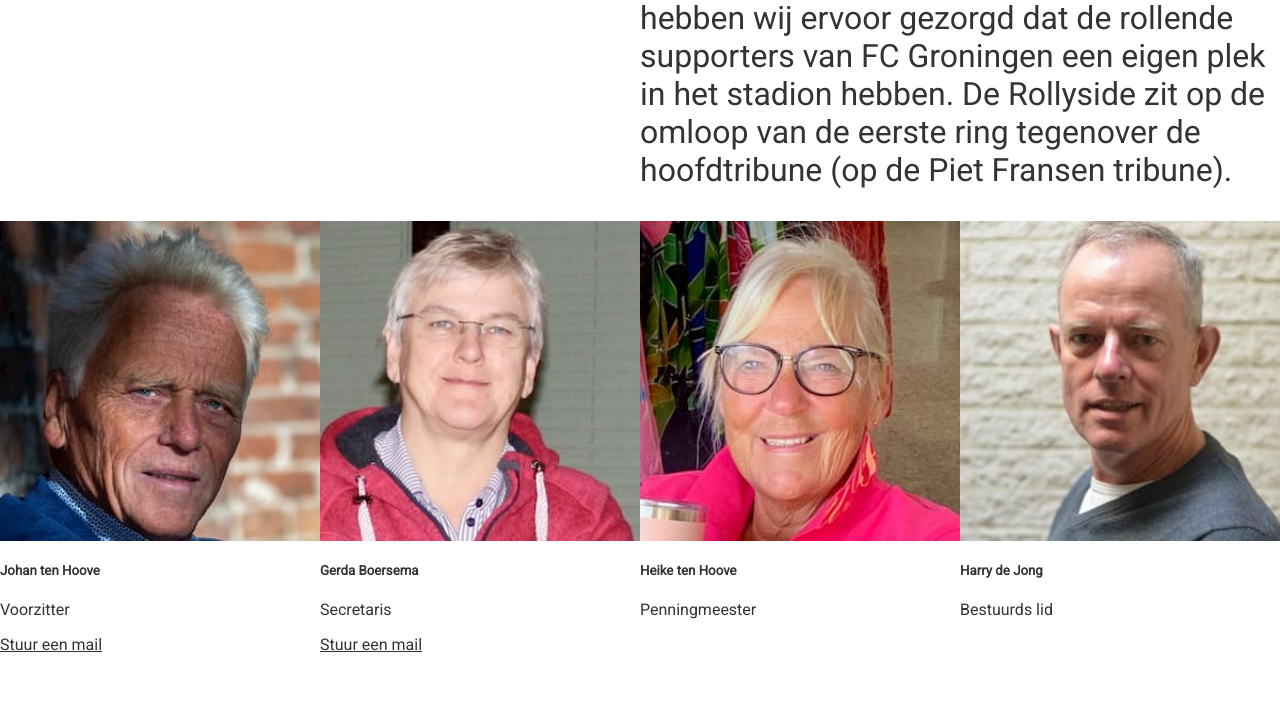
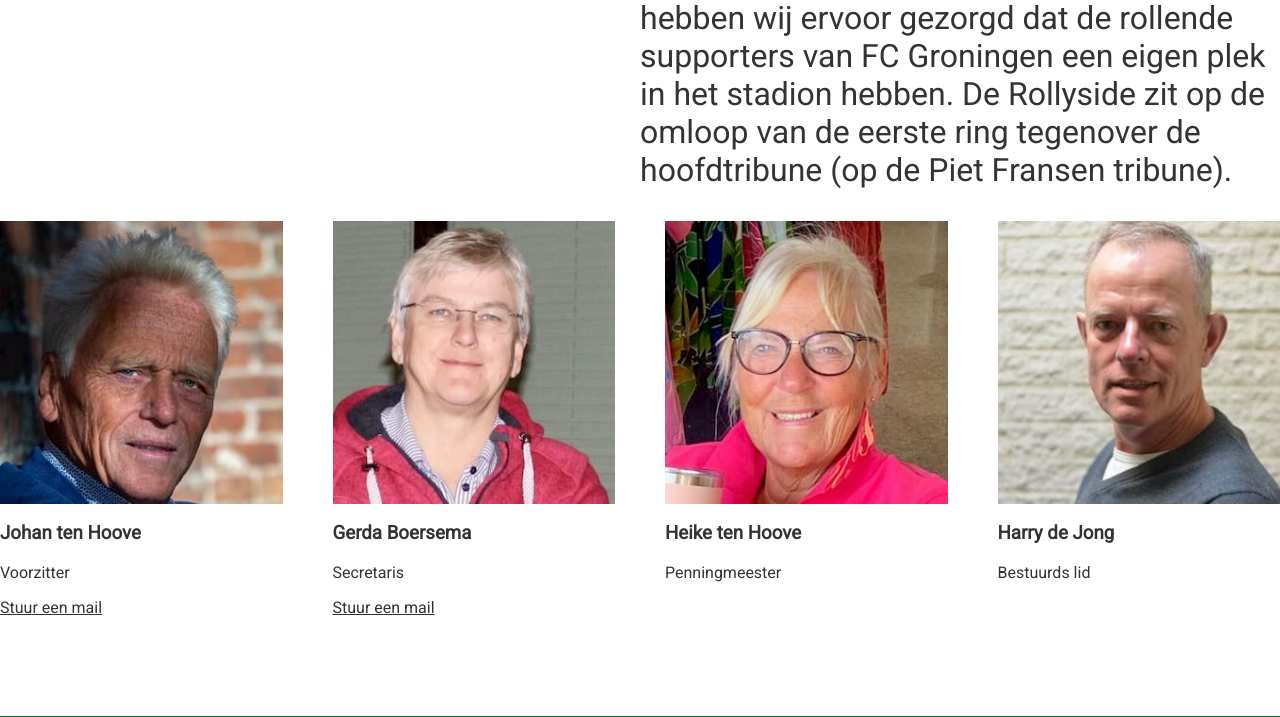
Before and after one commit to DG3-Rollyside/rollyside, a PHP site: page /bestuur.php in a window 1280 px wide. Shown: the part 1141-1858 px from the top of the page. Run offline with PHP 8.4, Linux system fonts and the light colour scheme; style sheets or scripts are compiled from the project's sources.

Commit message:
margins carousel

```diff
--- a/bestuur.php
+++ b/bestuur.php
@@ -1,5 +1,5 @@
  <!DOCTYPE html>
- <html lang="en">
+ <html lang="nl">
 
  <head>
      <meta charset="utf-8" />
@@ -84,34 +84,34 @@
                  <div class="owl-carousel">
                      <div class="bestuurs_lid">
                          <img src="./img/bestuurs_leden/johan.jpg" alt="Johan ten Hoove">
-                         <h5 class="name">Johan ten Hoove</h5>
+                         <h3 class="name">Johan ten Hoove</h3>
                          <p>Voorzitter</p>
                          <a href="mailto:johantenhoove@rollyside.nl">Stuur een mail</a>
                      </div>
 
                      <div class="bestuurs_lid">
                          <img src="./img/bestuurs_leden/gerda.jpg" alt="Gerda Boersema">
-                         <h5 class="name">Gerda Boersema</h5>
+                         <h3 class="name">Gerda Boersema</h3>
                          <p>Secretaris</p>
                          <a href="mailto:gerdaboersema@rollyside.nl">Stuur een mail</a>
                      </div>
 
                      <div class="bestuurs_lid">
                          <img src="./img/bestuurs_leden/heike.jpg" alt="Heike ten Hoove">
-                         <h5 class="name">Heike ten Hoove</h5>
+                         <h3 class="name">Heike ten Hoove</h3>
                          <p>Penningmeester</p>
 
                      </div>
 
                      <div class="bestuurs_lid">
                          <img src="./img/bestuurs_leden/harry.jpg" alt="Harry de Jong">
-                         <h5 class="name">Harry de Jong</h5>
+                         <h3 class="name">Harry de Jong</h3>
                          <p>Bestuurds lid</p>
                      </div>
 
                      <div class="bestuurs_lid">
                          <img src="./img/bestuurs_leden/lars.jpg" alt="Lars Mulderije">
-                         <h5 class="name">Lars Mulderije</h5>
+                         <h3 class="name">Lars Mulderije</h3>
                          <p>Bestuurs lid</p>
                      </div>
                  </div>
@@ -143,10 +143,12 @@
              </section>
              <section>
                  <form>
-                     <input type="text" placeholder="Naam" class="contact-form" name="naam" />
-                     <input type="text" placeholder="Email" class="contact-form" name="email" />
-                     <textarea placeholder="Bericht"></textarea>
-                     <input type="submit" value="Verstuur" class="submit">
+                     <input type="text" placeholder="Naam" class="contact-form" name="naam"
+                         aria-label="Naam Contact formulier" />
+                     <input type="text" placeholder="Email" class="contact-form" name="email"
+                         aria-label="Email contact formulier" />
+                     <textarea placeholder="Bericht" aria-label="bericht contact formulier"></textarea>
+                     <input type="submit" value="Verstuur" class="submit" aria-label="verstuur bericht">
                  </form>
              </section>
          </div>
@@ -156,6 +158,8 @@
      <script>
      $(".owl-carousel").owlCarousel({
          items: 4,
+         dots: !0,
+         margin: 50,
          responsive: {
              0: {
                  items: 1
@@ -168,6 +172,10 @@
              }
          }
      });
+
+     $(".owl-dot").map((i, elem)=> {
+            $(elem).attr("aria-label", `Carousel navigatie ${i}`);
+        });
 
      function openMobileMenu() {
          let menu = document.getElementsByTagName("mobile-nav")[0];
--- a/css/bestuur.scss
+++ b/css/bestuur.scss
@@ -4,19 +4,33 @@
     }
 
     .wrapper {
+        padding: 0px 20px;
         margin: 80px auto;
         .split-2 {
             display: grid;
             grid-template-columns: 1fr 1fr;
 
             h1 {
-                font-size: 6em;
+                margin: auto 0px;
+                margin-left: 80px;
+                font-size: 5.5em;
             }
 
             p{
-                font-size: 2em;
+                font-size: 1.75em;
+                margin-bottom: 50px;
             }
         }
+        .owl-carousel {
+            background-color: #f3f3f3;
+            padding: 80px;
+        }
+
     }
 
 }
+
+@media screen and (max-width: 1200px) {
+    display: grid;
+    grid-template-columns: 1fr;
+}
```
Also changed, not shown: Index.php (+8 -4 lines).
